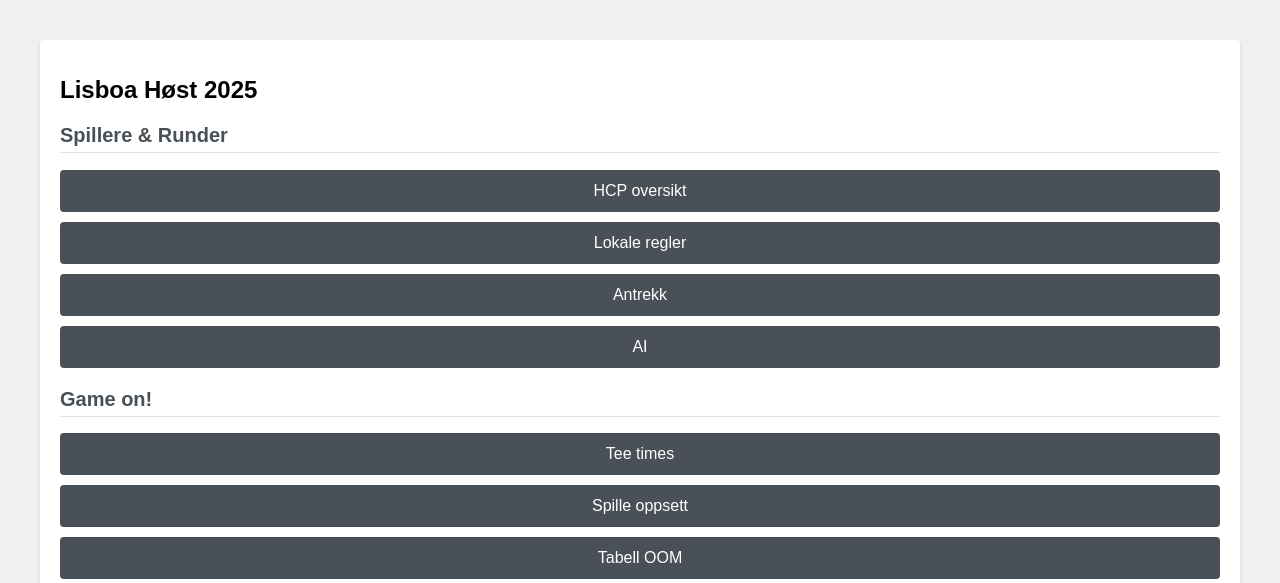
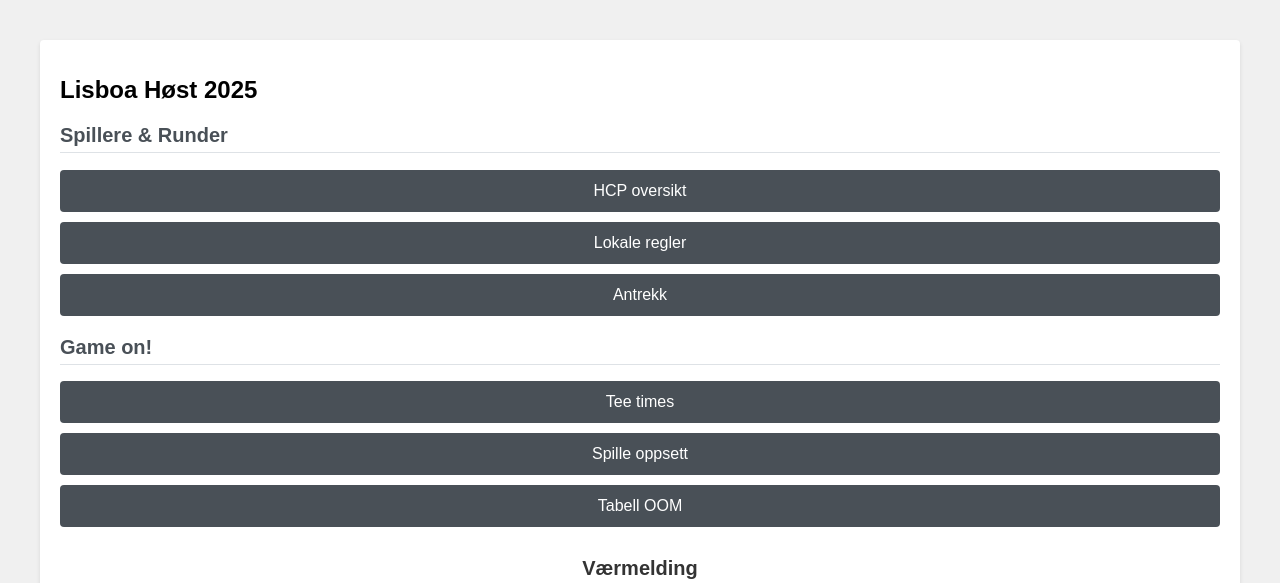
Before and after one commit to GeirOwe/golf, a Flask app: page / in a window 1280 px wide. Shown: the top 583 px of the page. Run offline with Flask 3, Linux system fonts and the light colour scheme; grey boxes are pictures that could not be loaded.

Commit message:
Remove AI link from home page menu for improved clarity

```diff
--- a/templates/home.html
+++ b/templates/home.html
@@ -17,7 +17,6 @@
         <a href="{{ url_for('list_players') }}" class="menu-item">HCP oversikt</a>
         <a href="{{ url_for('show_local_rules') }}" class="menu-item">Lokale regler</a>
         <a href="{{ url_for('show_dress_code') }}" class="menu-item">Antrekk</a>
-        <a href="{{ url_for('unicorn_story') }}" class="menu-item">AI</a>
 
         <h2>Game on!</h2>
         <a href="{{ url_for('list_rounds') }}" class="menu-item">Tee times</a>
```
